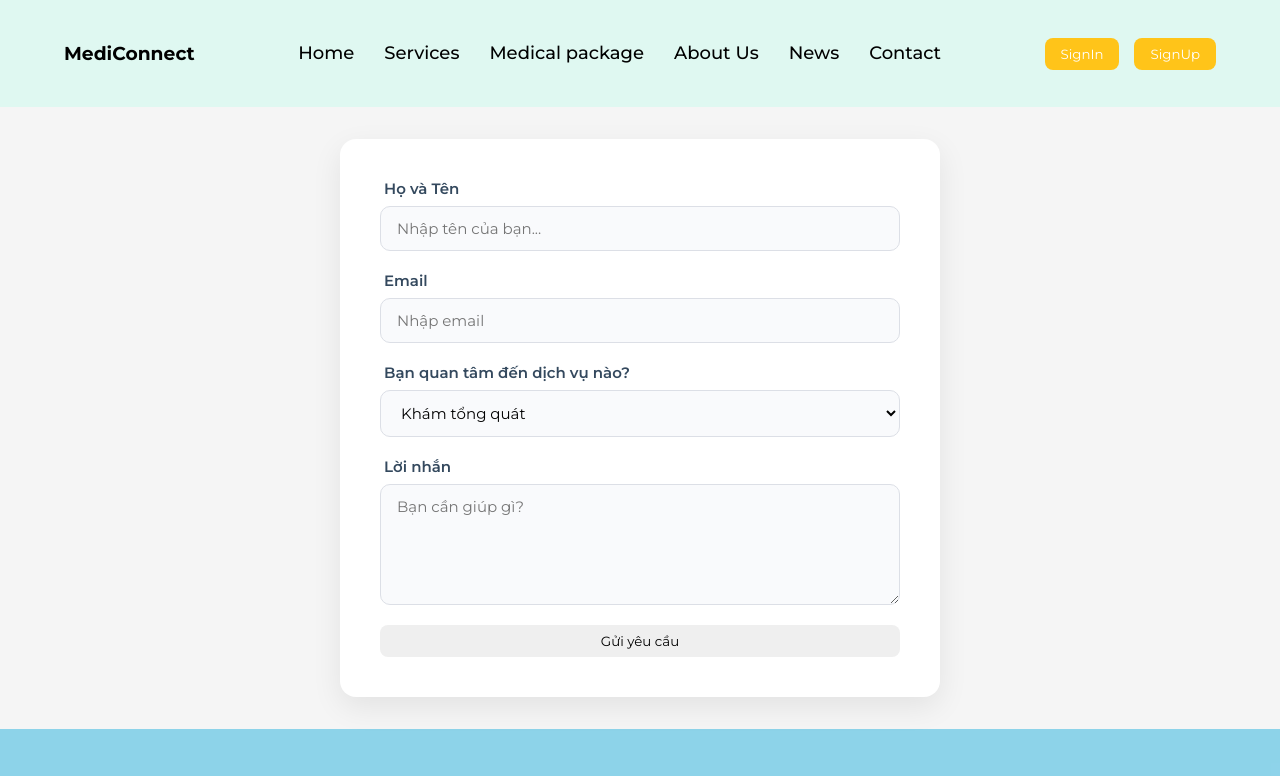
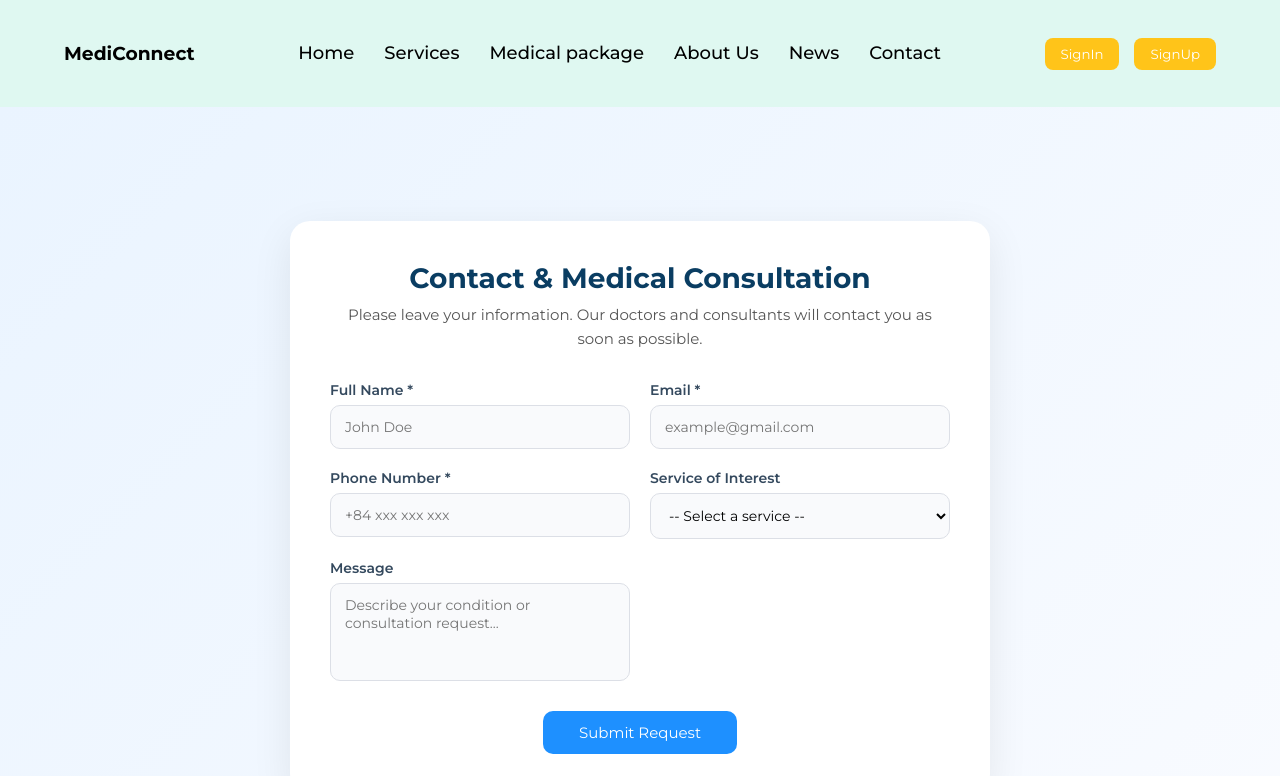
Before and after one commit to xcuong-512/MediConnect, a React (Vite) app in the folder Login/: page /contact in a window 1280 px wide. Shown: the top 776 px of the page. Built offline with nearby package versions, Linux system fonts and the light colour scheme; grey boxes are pictures that could not be loaded.

Commit message:
Cập nhật trang Contact

```diff
--- a/Login/src/Components/Common/Contact/Contact.css
+++ b/Login/src/Components/Common/Contact/Contact.css
@@ -1,59 +1,110 @@
 .contact-container {
+    min-height: 100vh;
+    background: linear-gradient(135deg, #eaf4ff, #f9fbff);
     display: flex;
     justify-content: center;
     align-items: center;
+    padding: 40px 16px;
+    box-sizing: border-box;
+}
+
+.contact-box {
+    width: 100%;
+    max-width: 700px;
+    background: #ffffff;
+    border-radius: 20px;
+    box-shadow: 0 12px 40px rgba(0, 0, 0, 0.08);
+    padding: 40px;
+}
+
+.contact-header {
+    text-align: center;
+    margin-bottom: 30px;
+}
+
+.contact-header h2 {
+    font-size: 28px;
+    color: #0a3d62;
+    margin-bottom: 8px;
+}
+
+.contact-header p {
+    font-size: 15px;
+    color: #555;
+    line-height: 1.6;
 }
 
 .main-form {
-    width: 600px;
-
-    margin: 2rem auto;
-    padding: 40px;
-    background-color: #ffffff;
-    border-radius: 16px;
-    box-shadow: 0 10px 30px rgba(0, 0, 0, 0.08);
-    box-sizing: border-box;
+    display: grid;
+    grid-template-columns: 1fr 1fr;
+    gap: 20px;
 }
 
 .form-group {
-    margin-bottom: 20px;
     display: flex;
     flex-direction: column;
 }
 
 .form-group label {
-    font-size: 15px;
+    font-size: 14px;
     font-weight: 600;
     color: #34495e;
-    margin-bottom: 8px;
-    margin-left: 4px;
+    margin-bottom: 6px;
 }
 
 .main-form input,
 .main-form select,
 .main-form textarea {
-    width: 100%;
-    padding: 12px 16px;
-    font-size: 15px;
+    padding: 12px 14px;
+    font-size: 14px;
     border: 1px solid #dcdfe6;
     border-radius: 10px;
     background-color: #f9fafc;
-    transition: all 0.3s ease;
+    transition: border-color 0.3s ease;
     outline: none;
-    box-sizing: border-box;
+}
+
+.main-form input:focus,
+.main-form select:focus,
+.main-form textarea:focus {
+    border-color: #1e90ff;
+    background-color: #ffffff;
+}
+
+.main-form textarea {
+    resize: none;
+    grid-column: 1 / -1;
 }
 
 .form-button {
+    grid-column: 1 / -1;
     display: flex;
     justify-content: center;
-    align-items: center;
-    gap: 10px;
+    margin-top: 10px;
 }
 
 .btn-submit {
-    padding: 8px 16px;
-    border-radius: 8px;
+    background: #1e90ff;
+    color: #ffffff;
     border: none;
+    padding: 12px 36px;
+    font-size: 15px;
+    border-radius: 10px;
     cursor: pointer;
-    width: 100%;
+    transition: background 0.3s ease;
 }
+
+.btn-submit:hover {
+    background: #1c7ed6;
+}
+
+/* Responsive */
+@media (max-width: 768px) {
+    .main-form {
+        grid-template-columns: 1fr;
+    }
+
+    .contact-box {
+        padding: 28px;
+    }
+}
--- a/Login/src/Components/Common/Contact/Contact.jsx
+++ b/Login/src/Components/Common/Contact/Contact.jsx
@@ -1,43 +1,118 @@
-import './Contact.css'
+import { useState } from "react";
+import "./Contact.css";
+
 function Contact() {
+    const [formData, setFormData] = useState({
+        name: "",
+        email: "",
+        phone: "",
+        service: "",
+        message: "",
+    });
+
+    const handleChange = (e) => {
+        setFormData({
+            ...formData,
+            [e.target.name]: e.target.value,
+        });
+    };
+
+    const handleSubmit = async (e) => {
+        e.preventDefault();
+
+        if (!formData.name || !formData.email || !formData.phone) {
+            alert("Please fill in all required fields");
+            return;
+        }
+
+
+        // await axios.post("http://localhost:8000/api/contact", formData);
+
+        console.log("Submitted data:", formData);
+        alert("Your request has been sent successfully. We will contact you soon.");
+    };
+
     return (
-        <>
-            <div className='contact-container'>
+        <div className="contact-container">
+            <div className="contact-box">
+                <div className="contact-header">
+                    <h2>Contact & Medical Consultation</h2>
+                    <p>
+                        Please leave your information. Our doctors and consultants
+                        will contact you as soon as possible.
+                    </p>
+                </div>
 
-                <h2></h2>
-
-                <form className='main-form' action="">
-                    <div className='form-group'>
-                        <label>Họ và Tên</label>
-                        <input type="text" placeholder="Nhập tên của bạn..."></input>
-                    </div>
-                    <div className='form-group'>
-                        <label htmlFor="">Email</label>
-                        <input type="email" placeholder='Nhập email' />
+                <form className="main-form" onSubmit={handleSubmit}>
+                    <div className="form-group">
+                        <label>Full Name *</label>
+                        <input
+                            type="text"
+                            name="name"
+                            placeholder="John Doe"
+                            value={formData.name}
+                            onChange={handleChange}
+                        />
                     </div>
 
-                    <div className='form-group'>
-                        <label htmlFor="Care">Bạn quan tâm đến dịch vụ nào?</label>
-                        <select name="Care" id="Care">
-                            <option value="Tổng quát">Khám tổng quát</option>
-                            <option value="Xương khớp">Khám xương khớp</option>
-                            <option value="Mắt">Khám mắt</option>
-                            <option value="Tim mạch">Khám tim mạch</option>
+                    <div className="form-group">
+                        <label>Email *</label>
+                        <input
+                            type="email"
+                            name="email"
+                            placeholder="example@gmail.com"
+                            value={formData.email}
+                            onChange={handleChange}
+                        />
+                    </div>
+
+                    <div className="form-group">
+                        <label>Phone Number *</label>
+                        <input
+                            type="tel"
+                            name="phone"
+                            placeholder="+84 xxx xxx xxx"
+                            value={formData.phone}
+                            onChange={handleChange}
+                        />
+                    </div>
+
+                    <div className="form-group">
+                        <label>Service of Interest</label>
+                        <select
+                            name="service"
+                            value={formData.service}
+                            onChange={handleChange}
+                        >
+                            <option value="">-- Select a service --</option>
+                            <option value="general">General Check-up</option>
+                            <option value="cardio">Cardiology</option>
+                            <option value="orthopedic">Orthopedics</option>
+                            <option value="eye">Ophthalmology</option>
+                            <option value="ent">ENT (Ear, Nose, Throat)</option>
                         </select>
                     </div>
-                    <div className='form-group'>
-                        <label>Lời nhắn</label>
-                        <textarea rows="5" placeholder="Bạn cần giúp gì?"></textarea>
+
+                    <div className="form-group">
+                        <label>Message</label>
+                        <textarea
+                            rows="4"
+                            name="message"
+                            placeholder="Describe your condition or consultation request..."
+                            value={formData.message}
+                            onChange={handleChange}
+                        />
                     </div>
 
-                    <div className='form-button'>
-                        <button type="submit" className='btn-submit'>Gửi yêu cầu</button>
+                    <div className="form-button">
+                        <button type="submit" className="btn-submit">
+                            Submit Request
+                        </button>
                     </div>
+                </form>
+            </div>
+        </div>
+    );
+}
 
-                </form>
-
-            </div>
-        </>
-    )
-}
 export default Contact;
```
